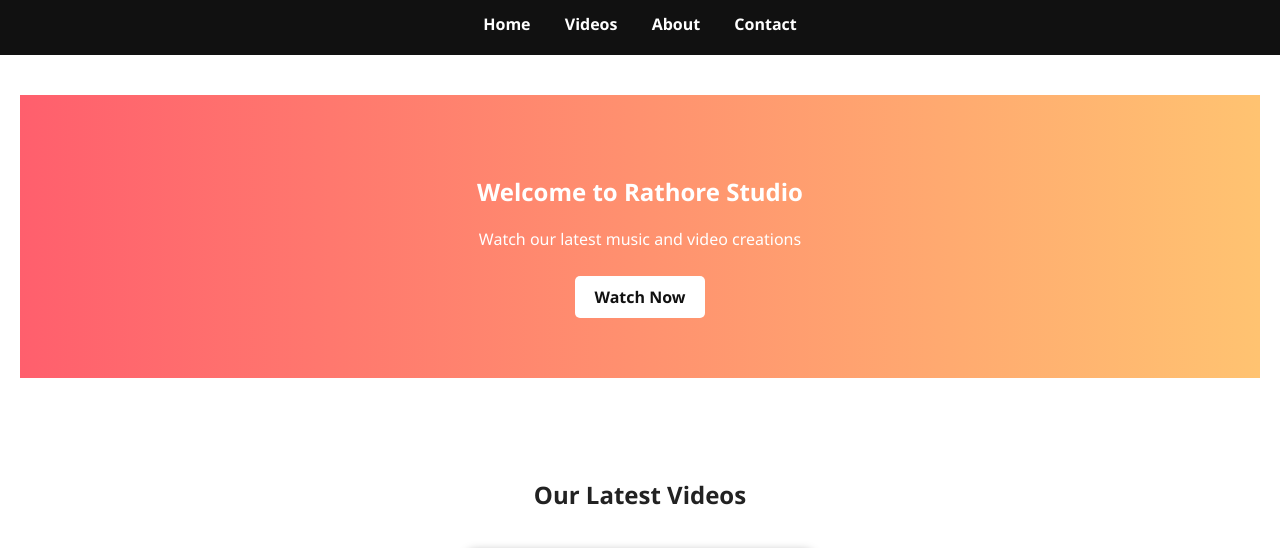
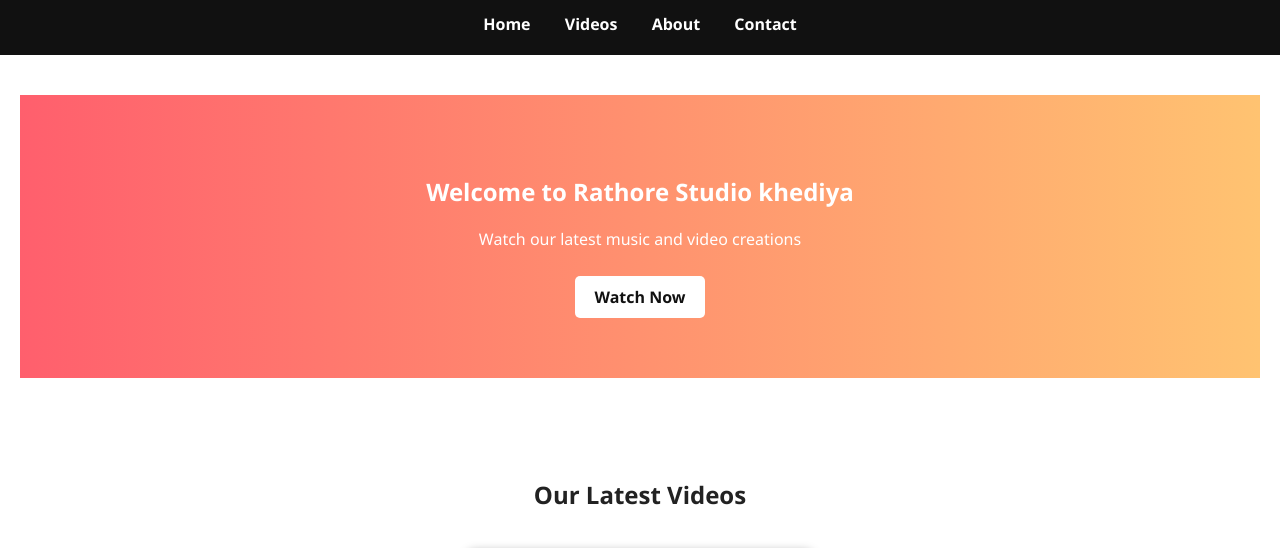
Before and after one commit to yuvraj-827/rathore-studio-khediya, a plain HTML site: page index.html in a window 1280 px wide. Shown: the part 208-756 px from the top of the page. Drawn offline with Linux system fonts and the light colour scheme; grey boxes are pictures that could not be loaded.

Commit message:
Update index.html

```diff
--- a/index.html
+++ b/index.html
@@ -22,7 +22,7 @@
 
   <section id="home">
     <div class="hero">
-      <h2>Welcome to Rathore Studio</h2>
+      <h2>Welcome to Rathore Studio khediya</h2>
       <p>Watch our latest music and video creations</p>
       <a class="btn" href="#videos">Watch Now</a>
     </div>
```
